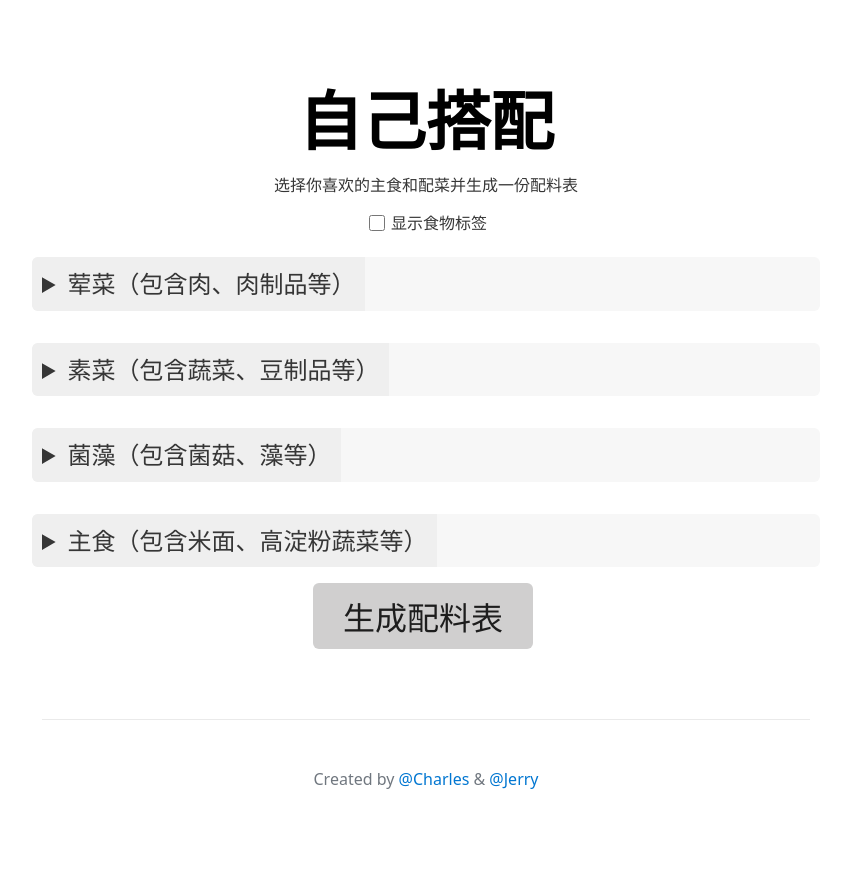
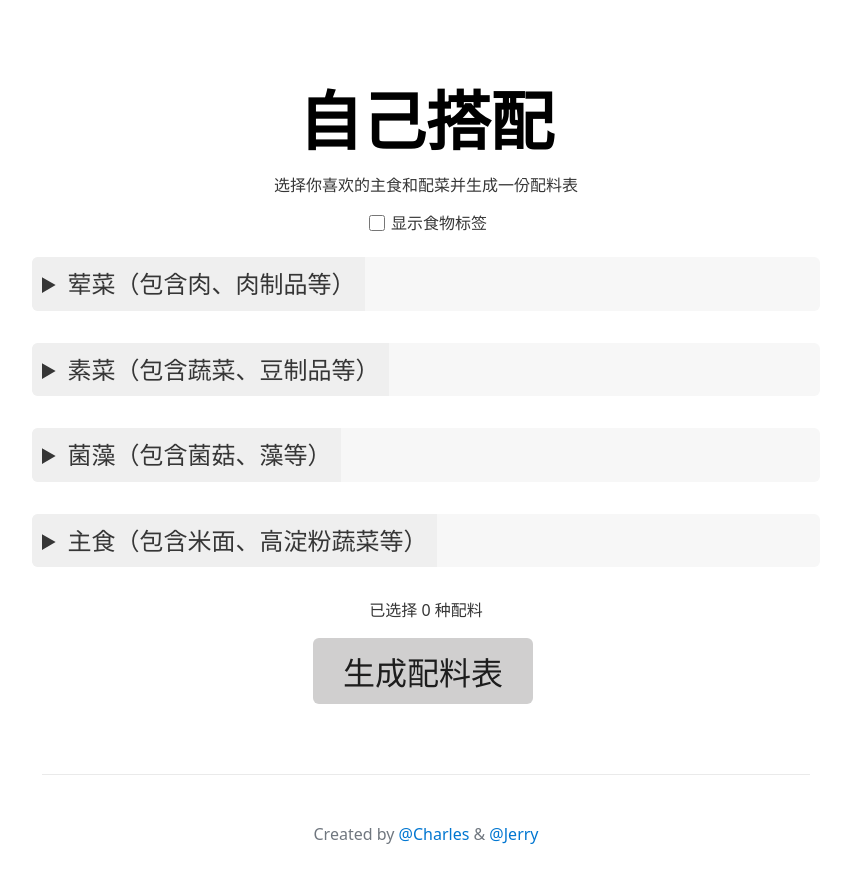
Before and after one commit to zcyc/spicy-hot-pot, a Next.js app: page /choose in a window 1280 px wide. Shown: the top 882 px of the page, without its empty margins (214-1055 px from the left). Before the commit the page ends 859 px from the top, so only its background shows below. Built offline with nearby package versions, Linux system fonts and the light colour scheme.

Commit message:
已选配料数量

```diff
--- a/pages/choose.tsx
+++ b/pages/choose.tsx
@@ -6,7 +6,7 @@ import { useEffect, useState } from "react";
 import Food from "../interfaces/food";
 
 const Choose: NextPage = () => {
-    // 是否展示师傅标签
+    // 是否展示食物标签
     const [showFoodTagListFlag, setShowFoodTagListFlag] = useState<boolean>(false)
 
     // 黑名单食物列表
@@ -160,7 +160,10 @@ const Choose: NextPage = () => {
                 </ul>
             </details>
 
-            <button style={ { fontSize: "xx-large" } }>生成配料表</button>
+            <div>
+                <p style={ { textAlign: "center" } }>已选择 { chooseFoodList.length } 种配料</p>
+                <button style={ { fontSize: "xx-large" } }>生成配料表</button>
+            </div>
         </main>
 
         <footer className={ styles.footer }>
```
